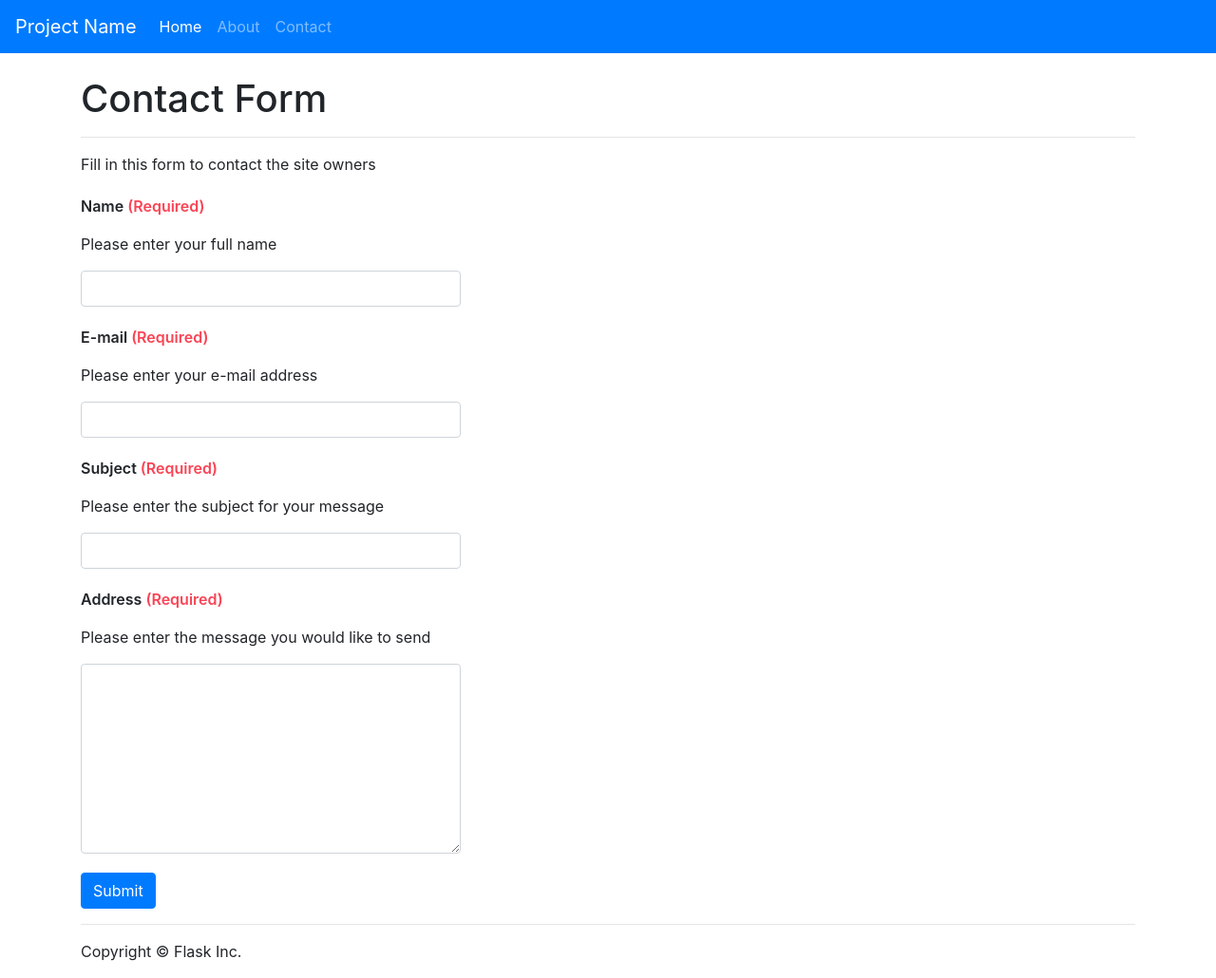
After one commit to bolivthom/info3180-lab3, a Flask app: page /contact in a window 1280 px wide. The commit adds this page. Shown: the whole page at 95% size. Run offline with Flask 2, Linux system fonts and the light colour scheme; some libraries are stand-ins or nearby versions.

Commit message:
mail validation

```diff
--- /dev/null
+++ b/app/forms.py
@@ -0,0 +1,10 @@
+from flask_wtf import FlaskForm
+from wtforms import StringField, TextAreaField
+from wtforms.validators import DataRequired
+
+class MyForm(FlaskForm):
+    name = StringField('Name', validators=[DataRequired()])
+    email = StringField('E-mail', validators=[DataRequired()])
+    address = StringField('Address', validators=[DataRequired()])
+    subject = StringField('Subject', validators=[DataRequired()])
+    message = TextAreaField('Address', validators=[DataRequired()])
--- a/app/static/css/app.css
+++ b/app/static/css/app.css
@@ -1,3 +1,24 @@
 body {
     padding-top: 5rem;
 }
+
+#requierd-label {
+    display: inline-block;
+    color: #f94455;
+}
+
+#form-label {
+    font-weight: 600;
+}
+
+form {
+    width: 400px;
+}
+
+textarea {
+    height: 200px;
+}
+
+#form-row {
+    margin-top: 20px;
+}
--- /dev/null
+++ b/app/templates/contact.html
@@ -0,0 +1,53 @@
+{% extends "base.html" %}
+
+{% block main %}
+<h1>Contact Form</h1>
+<hr>
+<p>Fill in this form to contact the site owners</p>
+<form method="POST" action="/contact">
+
+    <div id="form-row">
+        <div id="form-label">
+            {{ form.csrf_token }}
+            {{ form.name.label }}
+            <p id="requierd-label">(Required)</p>
+        </div>
+        <p>Please enter your full name</p>
+        <input class="form-control" >
+    </div>
+
+    <div id="form-row">
+        <div id="form-label">
+            {{ form.csrf_token }}
+            {{ form.email.label }}
+            <p id="requierd-label">(Required)</p>
+        </div>
+        <p>Please enter your e-mail address</p>
+        <input type="email" class="form-control" >
+    </div>
+
+    <div id="form-row">
+        <div id="form-label">
+            {{ form.csrf_token }}
+            {{ form.subject.label }}
+            <p id="requierd-label">(Required)</p>
+        </div>
+        <p>Please enter the subject for your message</p>
+        <input class="form-control" >
+    </div>
+
+    <div id="form-row">
+        <div id="form-label">
+            {{ form.csrf_token }}
+            {{ form.message.label }}
+            <p id="requierd-label">(Required)</p>
+        </div>
+        <p>Please enter the message you would like to send</p>
+        <textarea  class="form-control" ></textarea>
+    </div>
+
+    <div id="form-row">
+        <button type="button" class="btn btn-primary">Submit</button>
+    </div>
+</form>
+{% endblock %}
--- a/app/templates/header.html
+++ b/app/templates/header.html
@@ -12,6 +12,9 @@
       <li class="nav-item">
         <a class="nav-link" href="{{ url_for('about') }}">About</a>
       </li>
+      <li class="nav-item">
+        <a class="nav-link" href="{{ url_for('contact') }}">Contact</a>
+      </li>
     </ul>
   </div>
 </nav>
--- a/app/views.py
+++ b/app/views.py
@@ -7,7 +7,9 @@ This file creates your application.
 
 from app import app
 from flask import render_template, request, redirect, url_for, flash
-
+from forms import MyForm
+from app import mail
+from flask_mail import Message
 
 ###
 # Routing for your application.
@@ -24,7 +26,21 @@ def about():
     """Render the website's about page."""
     return render_template('about.html', name="Mary Jane")
 
-
+@app.route('/contact', methods=['GET', 'POST'])
+def contact():
+    """Render the website's contact page."""
+    form = MyForm()
+    if request.method == 'POST':
+        form.validate_on_submit()
+        msg = Message(form.subject.data,
+              sender=(form.name.data,
+              form.email.data),
+              recipients=["smtp.mailtrap.io"])
+        msg.body = form.message.data
+        mail.send(msg)
+        redirect('/')
+        flash('Your email was successfully sent')
+    return render_template('contact.html', form=form)
 ###
 # The functions below should be applicable to all Flask apps.
 ###
--- a/requirements.txt
+++ b/requirements.txt
@@ -6,3 +6,5 @@ click==6.7
 gunicorn==19.6.0
 itsdangerous==0.24
 wsgiref==0.1.2
+Flask-Mail
+Flask-WTF
```
Also changed, not shown: app/__init__.py (+9 -0 lines).
